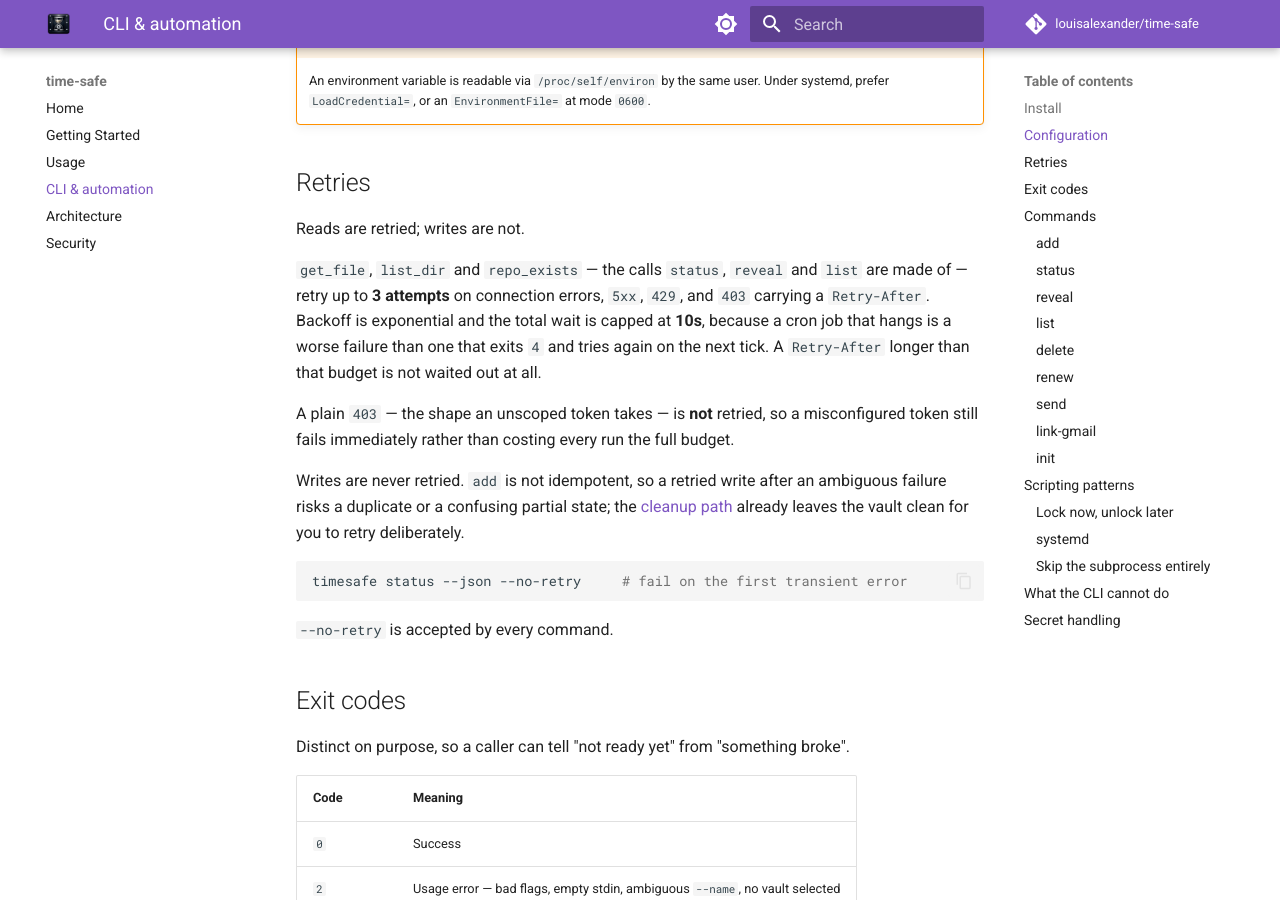
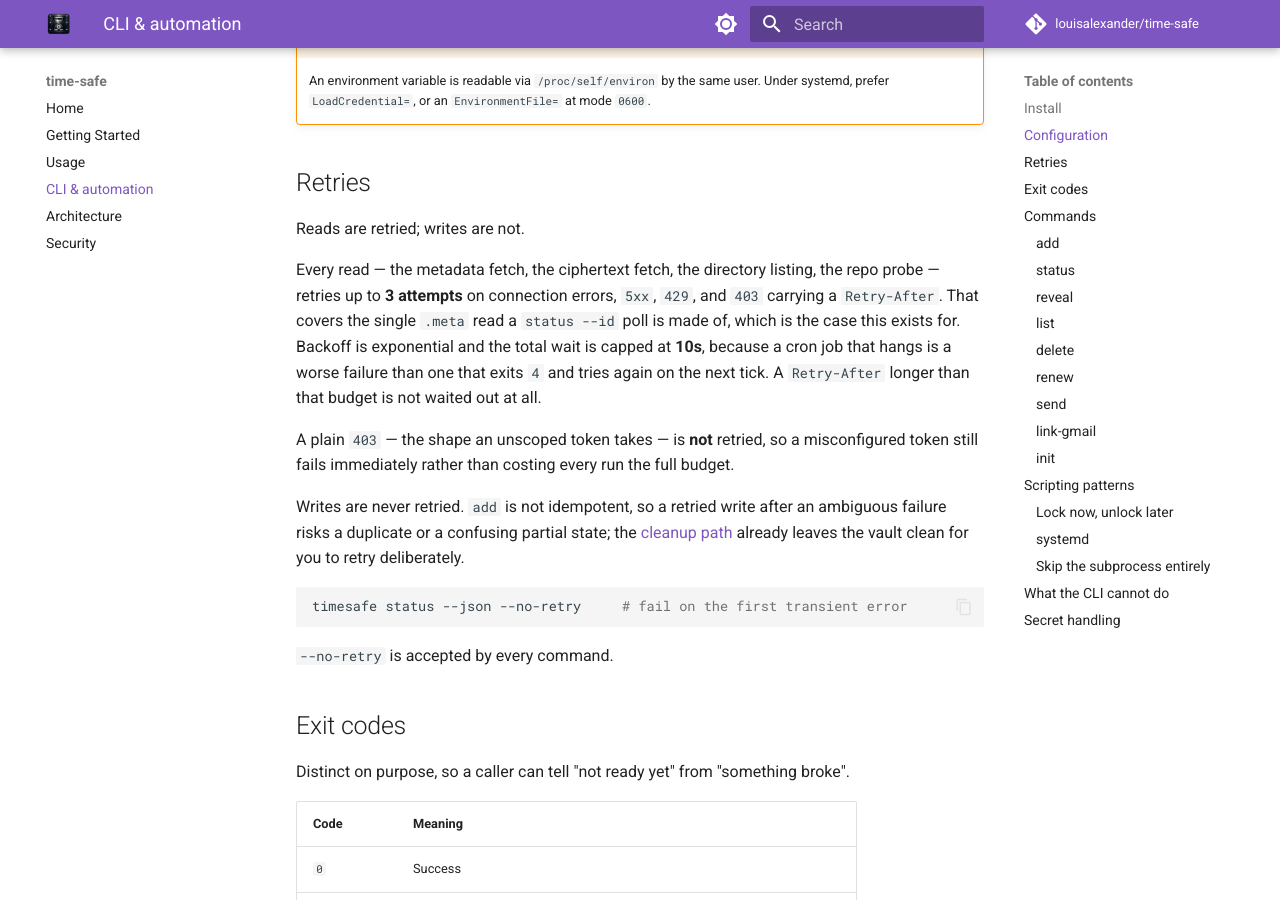
Before and after one commit to louisalexander/time-safe, an MkDocs documentation site: the page built from docs/cli.md, in a window 1280 px wide and 900 px high, scrolled down 1834 px. Built offline with MkDocs 1.6.1 and Material for MkDocs 9.7.7, drawn with Linux system fonts in a browser that asks for light colours; comment, search, counter and statistics services are not loaded; some of the changed text lies outside the part shown.

Commit message:
docs: correct the retry and renew notes for the reads and workflow rules on master
The Retries section named the three client methods it wrapped, which was both a
leaky way to describe a contract and, after #22 split the reads, wrong. It now
states the rule — every read retries — which is what a caller needs and what the
code enforces.

Two smaller corrections against #21: renew rewrites the unlock workflow only for
a secret that has a delivery address, and delete removes one only if it exists.
A test pins the renew half, since an API path that started writing workflows
again would silently re-impose the `workflow` scope #21 removed.

Co-Authored-By: Claude Opus 5 (1M context) <noreply@anthropic.com>

````diff
--- a/docs/cli.md
+++ b/docs/cli.md
@@ -95,8 +95,9 @@ waiting for one.
 
 Reads are retried; writes are not.
 
-`get_file`, `list_dir` and `repo_exists` — the calls `status`, `reveal` and `list` are made of —
-retry up to **3 attempts** on connection errors, `5xx`, `429`, and `403` carrying a `Retry-After`.
+Every read — the metadata fetch, the ciphertext fetch, the directory listing, the repo probe — retries
+up to **3 attempts** on connection errors, `5xx`, `429`, and `403` carrying a `Retry-After`. That
+covers the single `.meta` read a `status --id` poll is made of, which is the case this exists for.
 Backoff is exponential and the total wait is capped at **10s**, because a cron job that hangs is a
 worse failure than one that exits `4` and tries again on the next tick. A `Retry-After` longer than
 that budget is not waited out at all.
@@ -230,8 +231,8 @@ Full metadata for every secret: `id`, `name`, `unlock_at`, `created_at`, `round`
 timesafe delete --id <id> --yes [--json]
 ```
 
-Removes the ciphertext, the metadata and the unlock workflow. **Irreversible** — a timelocked secret
-has no backup anywhere, so a deleted one is gone.
+Removes the ciphertext, the metadata, and the unlock workflow if the secret has one. **Irreversible**
+— a timelocked secret has no backup anywhere, so a deleted one is gone.
 
 `--yes` is required. The TUI has a confirmation dialog; a pipe has nothing to answer one with, so the
 flag *is* the confirmation. Without it: exit `2`, and nothing is touched.
@@ -264,7 +265,8 @@ drand round, push.
     is written. This is not a way to extend a lock; nothing can do that (see
     [Security](security.md)).
 
-The delivery address survives a renew, and the unlock workflow is rewritten for the new round.
+The delivery address survives a renew. The workflow embeds the unlock round, so a secret that has
+one gets it rewritten; a secret added without `--email` still has none and still gets none.
 
 ### `send`
 
````
Also changed, not shown: 1 other file.
